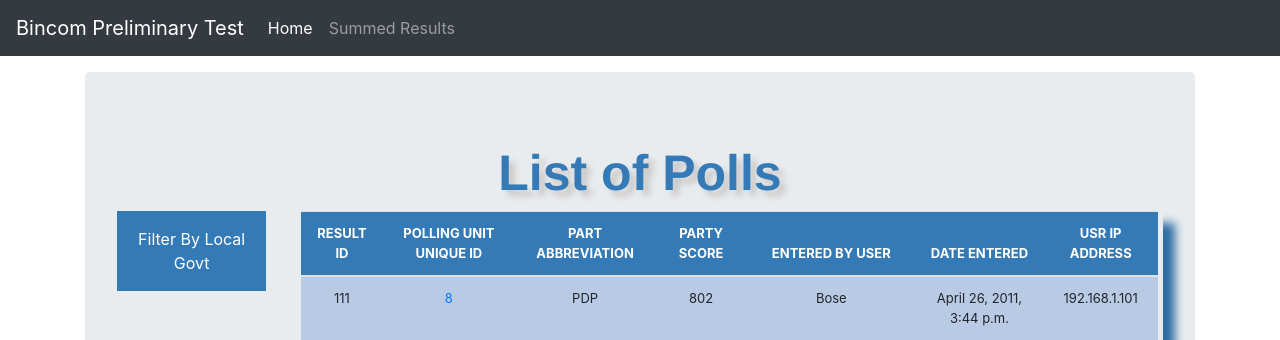
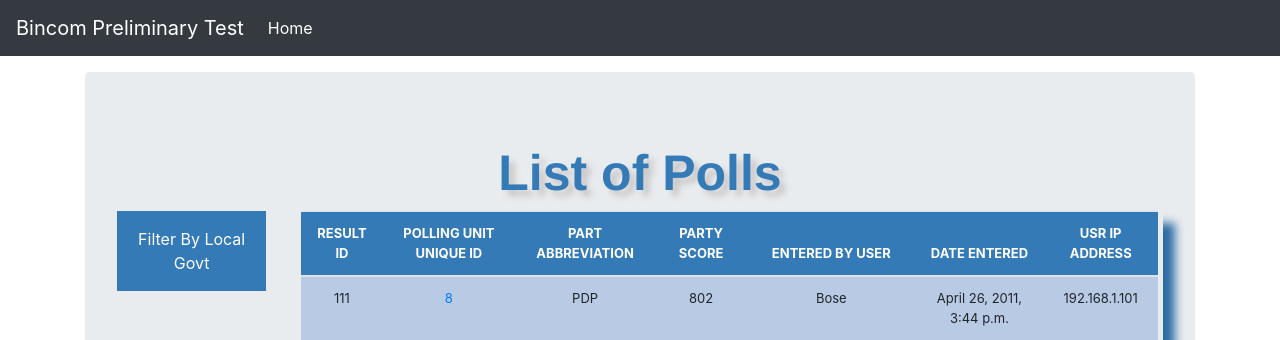
Before and after one commit to majestylink/bincom, a Django app: page /list_polls/ in a window 1280 px wide. Shown: the top 340 px of the page. Run offline with Django 4.2, Linux system fonts and the light colour scheme; data comes from the database, SQL or seed files in the repository; some libraries are stand-ins or nearby versions.

Commit message:
Made modifications

```diff
--- a/templates/navbar.html
+++ b/templates/navbar.html
@@ -8,9 +8,9 @@
       <li class="nav-item active">
         <a class="nav-link" href="/">Home <span class="sr-only">(current)</span></a>
       </li>
-      <li class="nav-item">
-        <a class="nav-link" href="/summed_results">Summed Results</a>
-      </li>
+{#      <li class="nav-item">#}
+{#        <a class="nav-link" href="/summed_results">Summed Results</a>#}
+{#      </li>#}
     </ul>
   </div>
 </nav>
```
